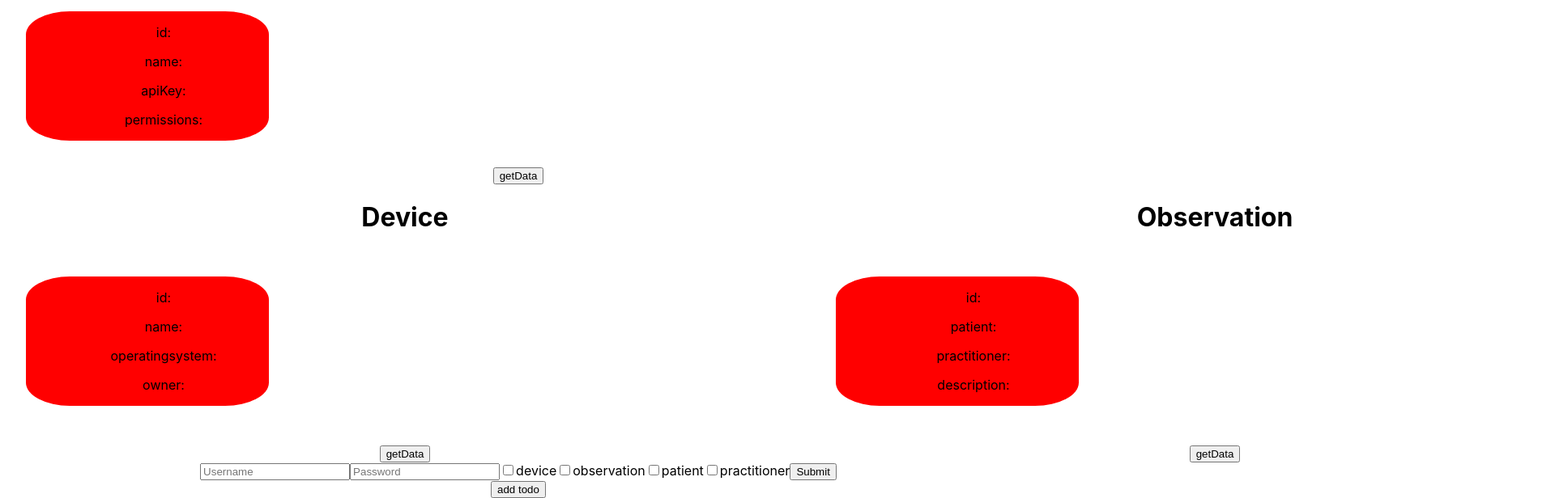
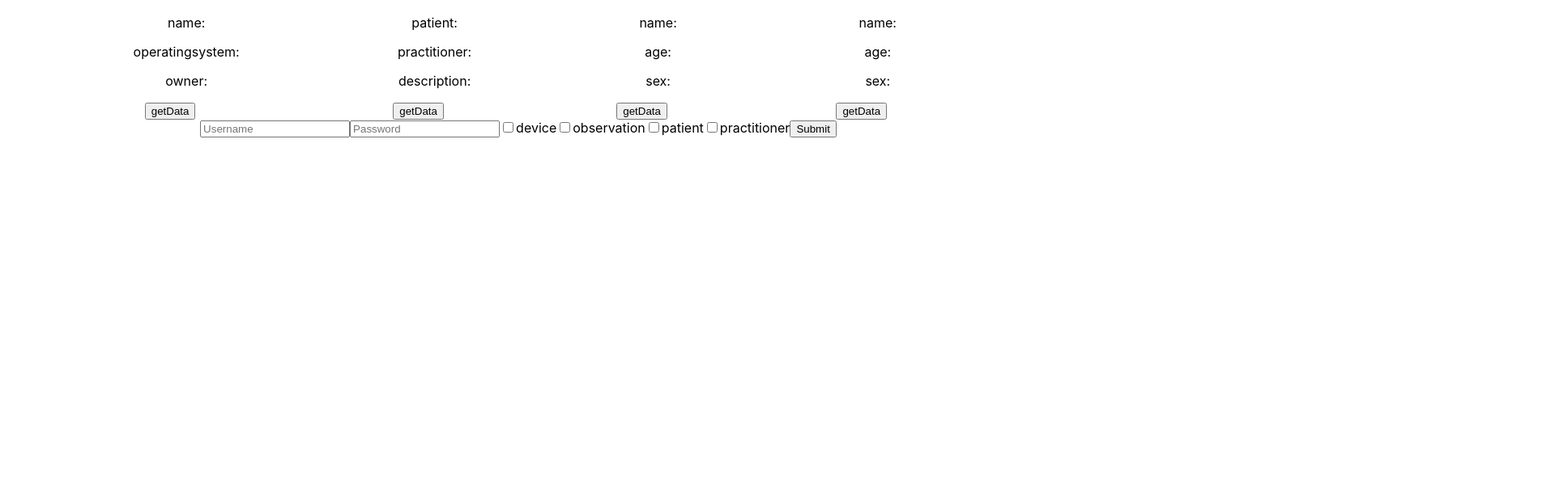
Before and after one commit to AfterSurf/Clinical-Data-Lab-FrontEnd, a React (Create React App) app: page / in a window 1280 px wide. Shown: the part 204-820 px from the top of the page at 81% size, 1920 px wide, since content can reach past the window. Built offline with nearby package versions, Linux system fonts and the light colour scheme.

Commit message:
Kontext rausgeschmissen

```diff
--- a/package.json
+++ b/package.json
@@ -10,6 +10,7 @@
     "@types/node": "^12.20.23",
     "@types/react": "^17.0.19",
     "@types/react-dom": "^17.0.9",
+    "axios": "^0.21.4",
     "dotenv": "^10.0.0",
     "react": "^17.0.2",
     "react-dom": "^17.0.2",
--- a/src/App.tsx
+++ b/src/App.tsx
@@ -1,37 +1,22 @@
-import React, { useState } from "react";
+import React, { createContext, useState } from "react";
 import './App.css'
 import Device from "./components/Device";
 import Observation from "./components/Observation";
 import Patient from "./components/Patient";
 import Practitioner from "./components/Practitioner";
 import LogInForm from "./components/Form";
-// import Consumer from "./components/Consumer/Consumer";
-import Consumer  from './components/Consumer/Consumer'
-
-import ConsumerProvider from "./components/Consumer/ConsumerContext";
-
-
-
-import Todos from './Context/Todos'
 
 require('dotenv').config();
 
 
 function App() {
 
-
   const host = process.env.REACT_APP_HOST
-
-  const [state, setState] = useState({});
 
   const [title, setTitle] = useState("");
   const [body, setBody] = useState("");
   const [message, setMessage] = useState("empty")
   const [data, setData] = useState("null");
-
-
-  const onTitleChange = (e:any) => setTitle(e.target.value);
-  const onBodyChange = (e:any) => setBody(e.target.value);
 
   const handleSubmit = async (e:any) => {
     e.preventDefault();
@@ -58,26 +43,24 @@ function App() {
       setData(JSON.stringify(json));
   }
 
+
+
+
   return (
+
 
       <div className="App">
         <h1>Clinical Data Lab </h1>
-
-          {/* <button type="submit" onClick={getInitData}> */}
           <button type="submit" onClick={handleSubmit}>
             pull data
           </button>
-          <ConsumerProvider>
-          <Consumer/>
         <div className="showData">
           <Device/>
           <Observation/>
           <Patient/>
           <Practitioner/>
         </div>
-        </ConsumerProvider>
         <LogInForm/>
-        <Todos/>
       </div>
   );
 }
--- a/src/Context/Todos.tsx
+++ /dev/null
@@ -1,23 +0,0 @@
-import React, { useContext } from "react";
-import TodosProvider, { TodosContext } from "./TodosContext";
-
-const Todos = () => {
-  const { todos, addTodo } = useContext(TodosContext);
-
-  return (
-    <div>
-      <div>
-        {todos.map((todo, i) => (
-          <div key={i}>{todo}</div>
-        ))}
-      </div>
-      <button onClick={() => addTodo("new todo")}>add todo</button>
-    </div>
-  );
-};
-
-export default () => (
-  <TodosProvider>
-    <Todos />
-  </TodosProvider>
-);
--- a/src/Context/TodosContext.tsx
+++ /dev/null
@@ -1,32 +0,0 @@
-// das wird mein consumer
-
-import React, { createContext, useState, FC } from "react";
-import { TodosContextState } from "./types";
-
-const contextDefaultValues: TodosContextState = {
-  todos: [],
-  addTodo: () => {}
-};
-
-export const TodosContext = createContext<TodosContextState>(
-  contextDefaultValues
-);
-
-const TodosProvider: FC = ({ children }) => {
-  const [todos, setTodos] = useState<string[]>(contextDefaultValues.todos);
-
-  const addTodo = (newTodo: string) => setTodos((todos) => [...todos, newTodo]);
-
-  return (
-    <TodosContext.Provider
-      value={{
-        todos,
-        addTodo
-      }}
-    >
-      {children}
-    </TodosContext.Provider>
-  );
-};
-
-export default TodosProvider;
--- a/src/Context/types.tsx
+++ /dev/null
@@ -1,4 +0,0 @@
-export type TodosContextState = {
-    todos: string[];
-    addTodo: (name: string) => void;
-  };
--- a/src/components/Consumer/Consumer.tsx
+++ b/src/components/Consumer/Consumer.tsx
@@ -4,7 +4,6 @@
 import React, { useState, useContext, useEffect } from "react";
 import "./consumer.css";
 import Modal from '../Modal';
-import ConsumerProvider, { ConsumerContext } from "./ConsumerContext";
 // hooks
 import getPermissions from "../../hooks/getPermissions"
 require('dotenv').config();
@@ -14,8 +13,6 @@ function Consumer() {
     const host = process.env.REACT_APP_HOST
 
     const [consumerData, setConsumerData] = useState([[""]]);
-
-    const { permissions, addPermission } = useContext(ConsumerContext);
 
     const getConsumerData = async(e:any) => {
         const requestOptionsGet = {
@@ -40,7 +37,7 @@ function Consumer() {
 
 
     var Component = (<div className="consumerHead" > {consumerData.map(station => (
-      <div className="consumer" onClick={() => {addPermission(getPermissions(station[3]))}} key={station[0]}>
+      <div className="consumer" onClick={() => {console.log("consumerLog")}} key={station[0]}>
         <ul>id: {station[0]}</ul>
         <ul>name: {station[1]}</ul>
         <ul>apiKey: {station[2]}</ul>
@@ -66,7 +63,5 @@ function Consumer() {
 }
 
 export default () => (
-  // <ConsumerProvider>
     <Consumer />
-  // </ConsumerProvider>
 );
--- a/src/components/Consumer/ConsumerContext.tsx
+++ /dev/null
@@ -1,40 +0,0 @@
-// das wird mein consumer
-
-import React, { createContext, useState, FC, Component } from "react";
-import { ConsumerContextState } from "./types";
-
-export const contextDefaultValues: ConsumerContextState = {
-  permissions: [],
-  addPermission: () => {}
-};
-
-export const ConsumerContext = createContext<ConsumerContextState>(
-   contextDefaultValues
-);
-
-const ConsumerProvider: FC  = ({ children }) => {
-  const [permissions, setPermissions] = useState<string[]>(contextDefaultValues.permissions);
-
-  const addPermission = (permissions: string) => setPermissions((permissions) => permissions);
-
-  return (
-    <ConsumerContext.Provider
-      value={{
-        permissions, addPermission
-      }}
-    >
-      {children}
-    </ConsumerContext.Provider>
-  );
-};
-
-export const ConsumerContextconsumer: any = (props: any) => {
-
-    return (
-       <ConsumerContext.Consumer>
-        {(theme) => <Component {...props} theme={theme} />}
-      </ConsumerContext.Consumer>
-    );
-  };
-
-export default ConsumerProvider;
--- a/src/components/Consumer/types.tsx
+++ /dev/null
@@ -1,4 +0,0 @@
-export type ConsumerContextState = {
-    permissions: string[];
-    addPermission: (name: string) => void;
-  };
--- a/src/components/Observation.tsx
+++ b/src/components/Observation.tsx
@@ -1,6 +1,4 @@
 import React, { useState, useContext } from "react";
-import ConsumerContext, {ConsumerContextconsumer} from './Consumer/ConsumerContext'
-import { ConsumerContextState } from "./Consumer/types";
 require('dotenv').config();
 
 export default function Observation(props:any) {
@@ -37,8 +35,6 @@ export default function Observation(props:any) {
     ))} </div>)
 
     console.log("ObservationProps: ", JSON.stringify(props))
-    const appContext = useContext<ConsumerContextState>(ConsumerContext)
-    console.log("appcontext: ",appContext)
     return (
 
     <div>
--- a/src/components/Practitioner.tsx
+++ b/src/components/Practitioner.tsx
@@ -23,11 +23,11 @@ function Practitioner() {
           );
       }
 
-      setPractitionerData(json);
+      setPractitionerData(outputArray);
     }
 
     var Component = (<div className="consumerHead"> {practitionerData.map(practitioner => (
-      <div className="consumer" key={practitioner[0]}>
+      <div className="consumer" key={practitioner[1]}>
         <ul>id: {practitioner[0]}</ul>
         <ul>name: {practitioner[1]}</ul>
         <ul>age: {practitioner[2]}</ul>
--- a/src/index.tsx
+++ b/src/index.tsx
@@ -1,14 +1,13 @@
-import React from 'react';
+import React, {createContext} from 'react';
 import ReactDOM from 'react-dom';
 import './index.css';
 import App from './App';
 import reportWebVitals from './reportWebVitals';
 
+
 ReactDOM.render(
-  <React.StrictMode>
     <App />
-  </React.StrictMode>,
-  document.getElementById('root')
+  ,document.getElementById('root')
 );
 
 // If you want to start measuring performance in your app, pass a function
```
Also changed, not shown: src/access.d.ts (added, +9 -0 lines), 1 other file (tests, documents, lock files or other folders).
